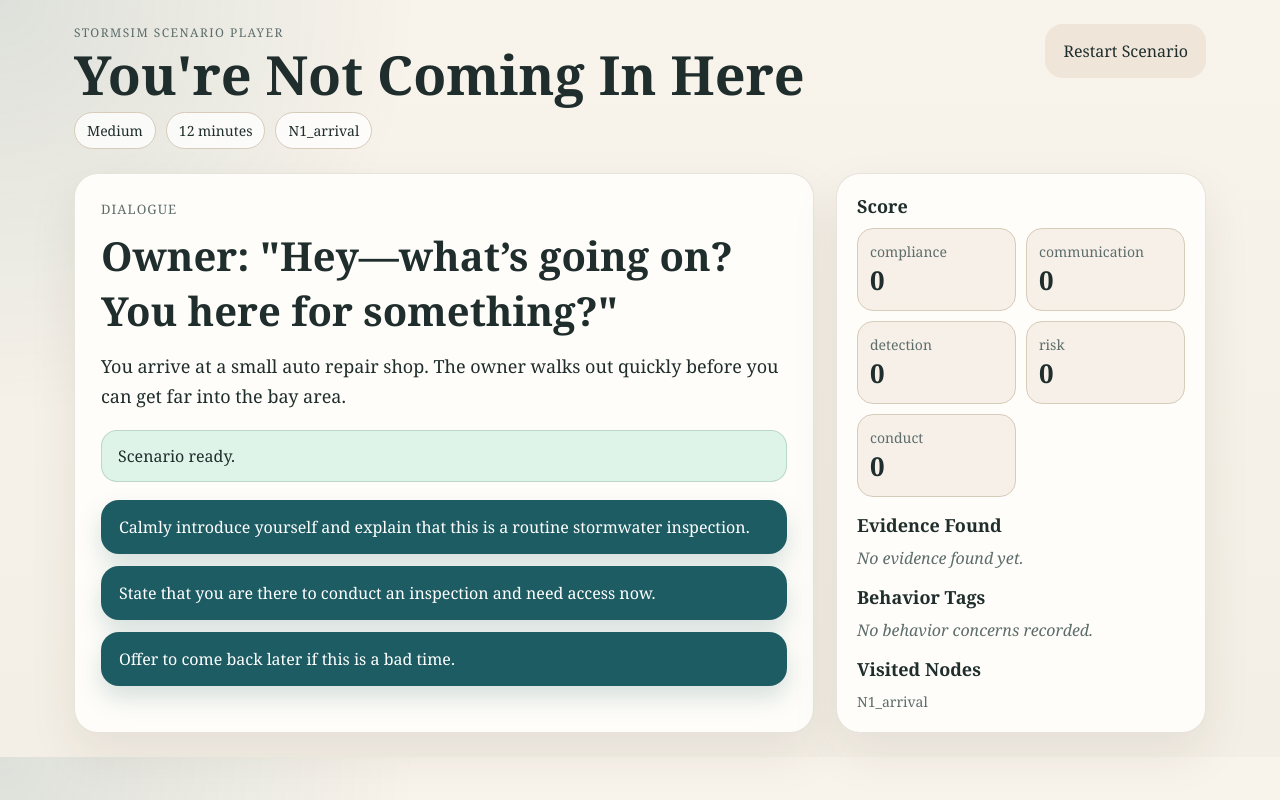
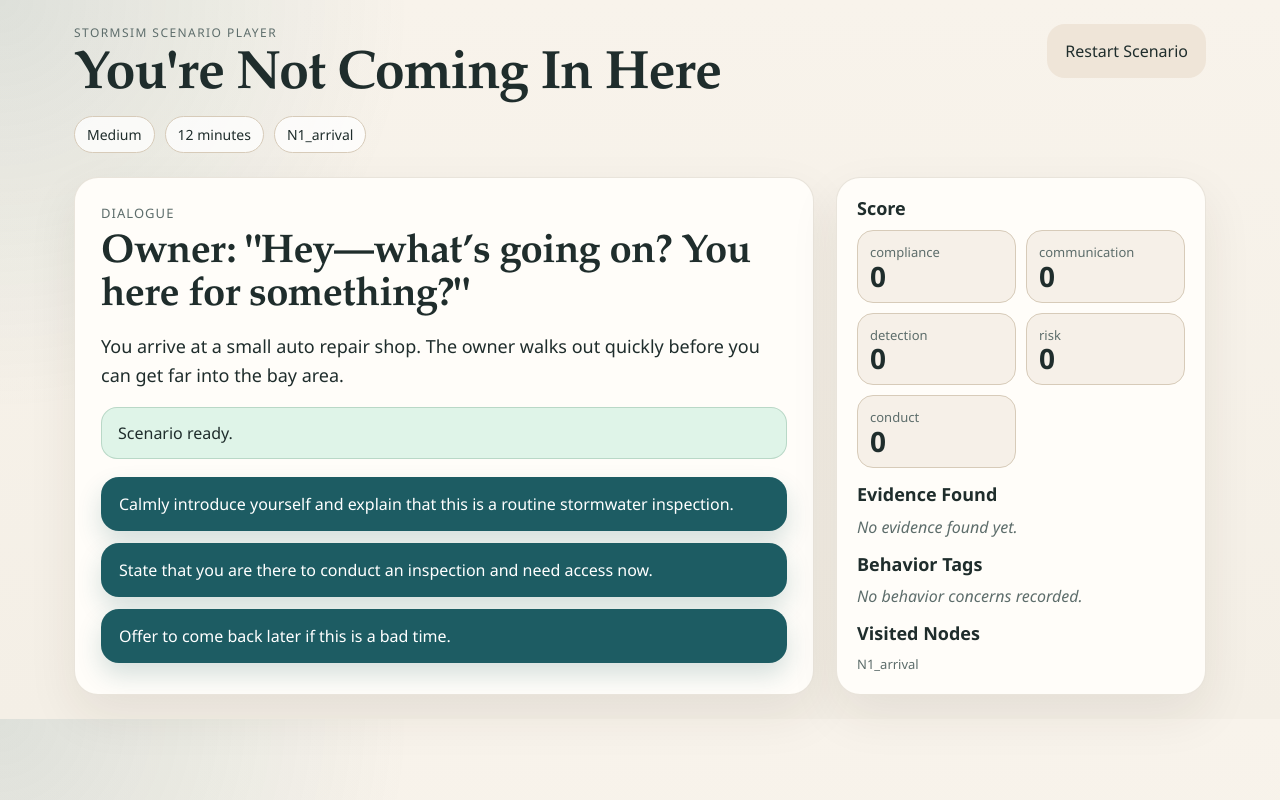
Before and after one commit to flesentine/stormsim, a website with bundled scripts: page index.html in a window 1280 px wide. Built offline with nearby package versions, Linux system fonts and the light colour scheme.

Commit message:
Refine GitHub Pages typography

```diff
--- a/index.html
+++ b/index.html
@@ -22,7 +22,10 @@
       * { box-sizing: border-box; }
       body {
         margin: 0;
-        font-family: Georgia, "Times New Roman", serif;
+        font-family: "Avenir Next", "Segoe UI", "Helvetica Neue", Arial, sans-serif;
+        -webkit-font-smoothing: antialiased;
+        -moz-osx-font-smoothing: grayscale;
+        text-rendering: optimizeLegibility;
         color: var(--ink);
         background:
           radial-gradient(circle at top left, rgba(29, 92, 99, 0.12), transparent 28%),
@@ -54,16 +57,22 @@
       }
       h1 {
         margin: 0;
+        font-family: "Iowan Old Style", "Palatino Linotype", "Book Antiqua", Georgia, serif;
         font-size: clamp(32px, 6vw, 54px);
-        line-height: 0.95;
+        line-height: 1.02;
+        letter-spacing: -0.02em;
       }
       h2 {
         margin: 0 0 14px;
+        font-family: "Iowan Old Style", "Palatino Linotype", "Book Antiqua", Georgia, serif;
         font-size: clamp(28px, 4vw, 40px);
+        line-height: 1.08;
+        letter-spacing: -0.015em;
       }
       h3 {
         margin: 0 0 10px;
         font-size: 18px;
+        line-height: 1.2;
       }
       .hero-meta {
         display: flex;
@@ -111,7 +120,7 @@
       }
       .context {
         font-size: 18px;
-        line-height: 1.65;
+        line-height: 1.58;
         margin: 0 0 18px;
       }
       .section-copy {
@@ -222,13 +231,14 @@
         border: 1px solid var(--line);
       }
       .stat-value {
-        font-size: 26px;
+        font-size: 28px;
         font-weight: 700;
+        line-height: 1;
       }
       .small {
         color: var(--muted);
-        font-size: 14px;
-        line-height: 1.5;
+        font-size: 13px;
+        line-height: 1.45;
       }
       .empty {
         color: var(--muted);
@@ -253,6 +263,7 @@
       .audit-title {
         margin: 8px 0 10px;
         font-size: 28px;
+        line-height: 1.05;
       }
       .error-panel {
         max-width: 900px;
```
